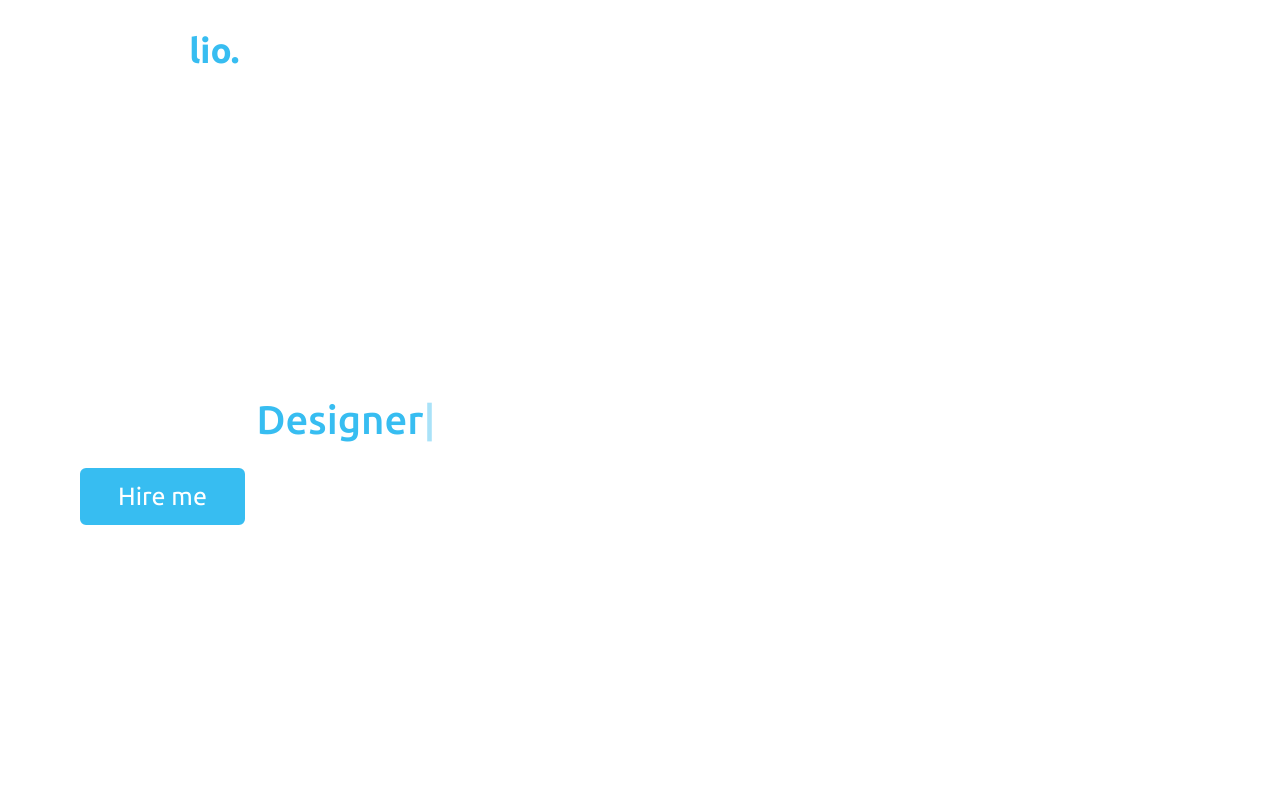
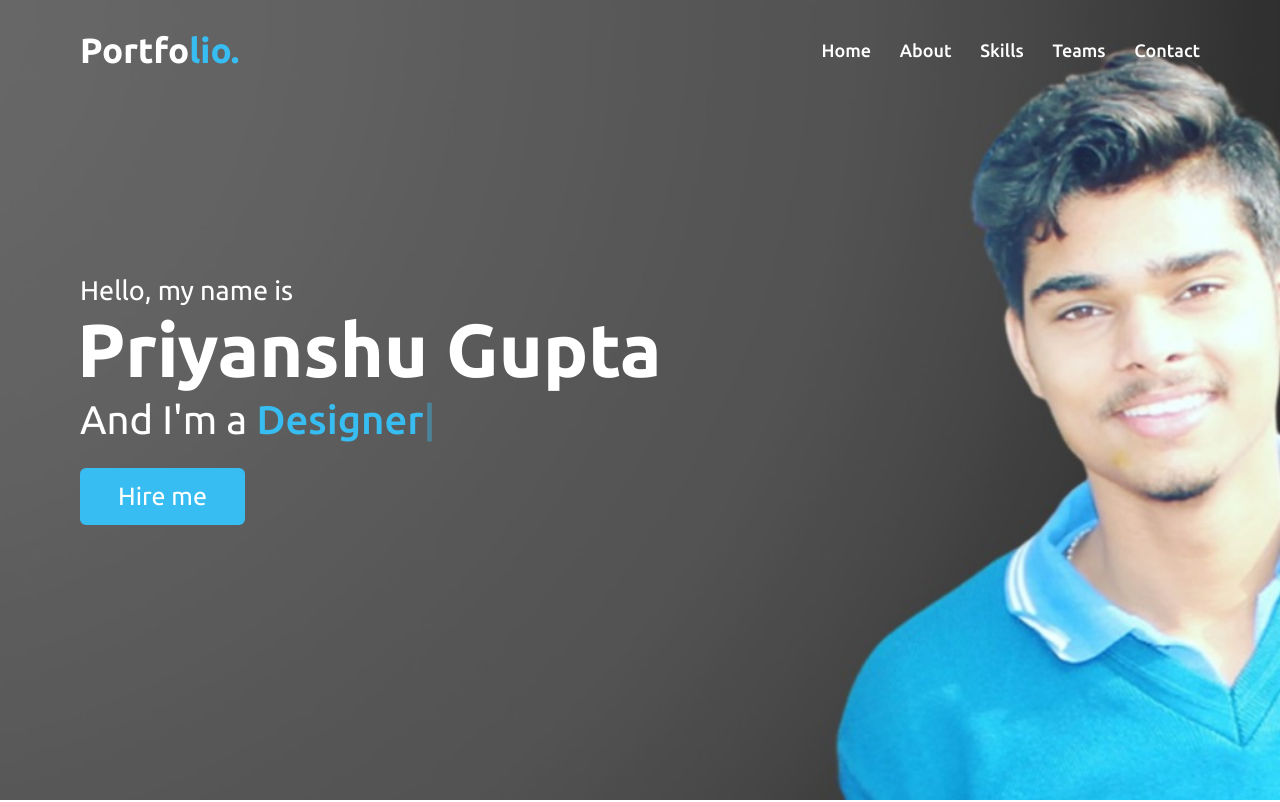
Before and after one commit to Priyanshu85/Portfolio, a website: page public/index.html in a window 1280 px wide. Shown: the top 802 px of the page. Drawn offline with nearby package versions, Linux system fonts and the light colour scheme.

Commit message:
bg image updated

```diff
--- a/public/css/style.css
+++ b/public/css/style.css
@@ -169,7 +169,7 @@ section .title::after {
 /* home section styling */
 .home {
   display: flex;
-  background-image: url("/back.jpeg") no-repeat center !important;
+  background: url(../back.jpeg) no-repeat center;
   height: 100vh;
   color: #fff;
   min-height: 500px;
```
Also changed, not shown: public/back.jpeg (renamed from back.jpeg).
